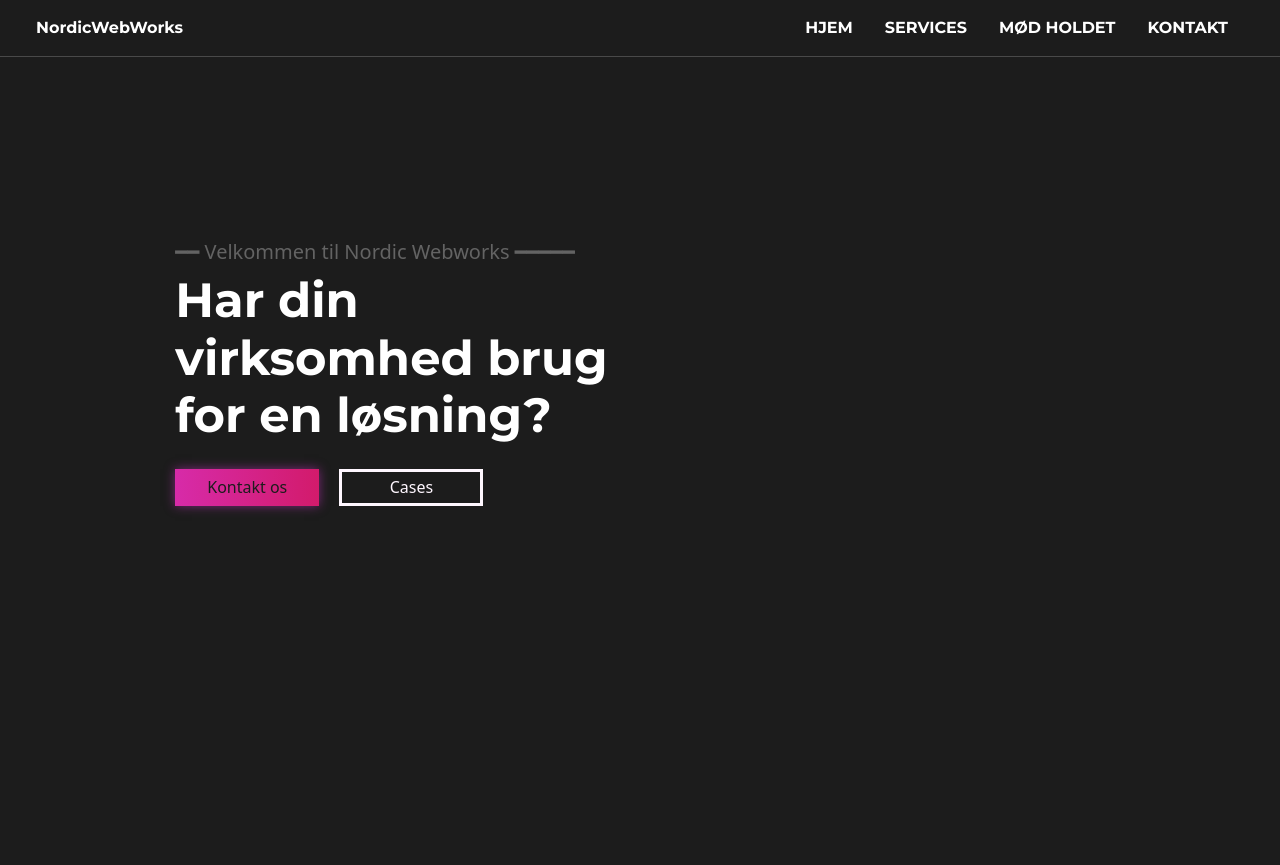
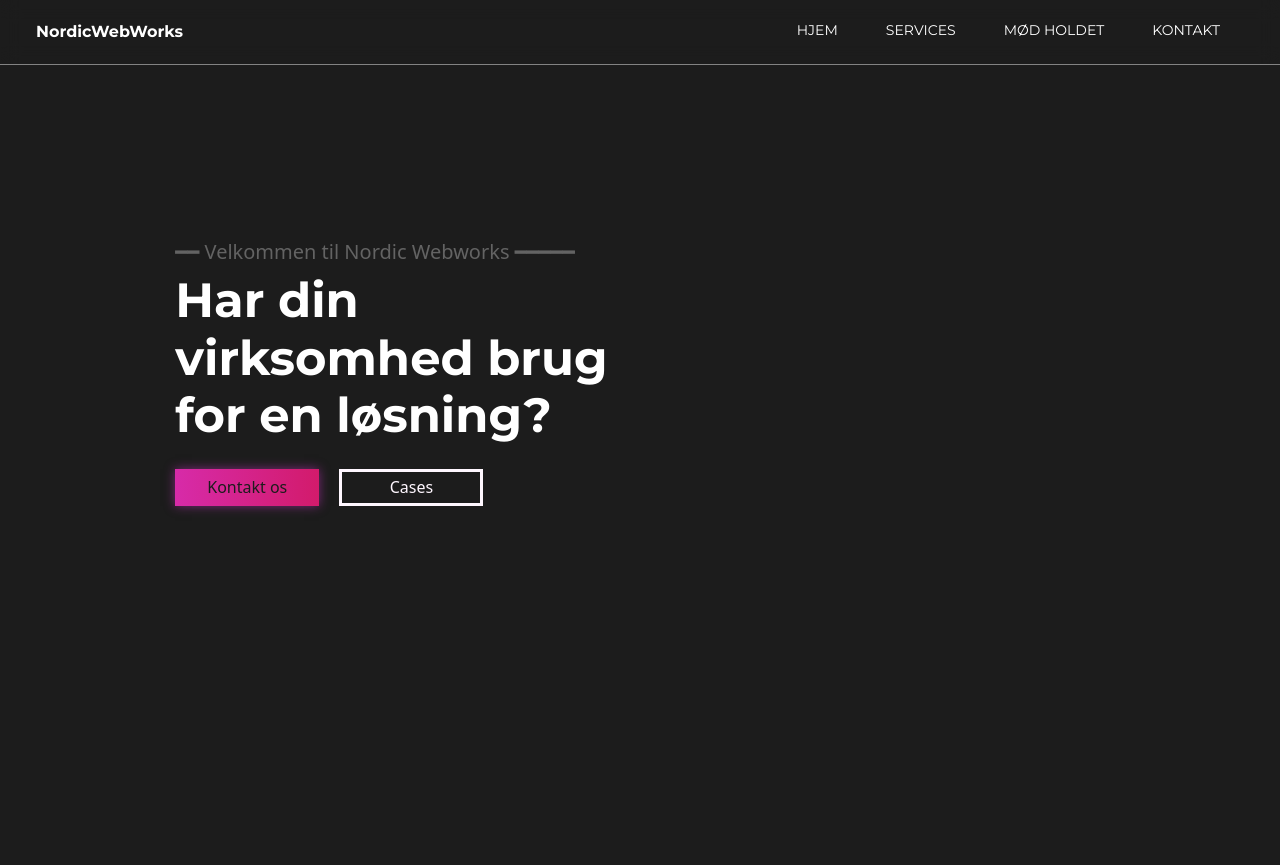
Before and after one commit to Arnsdorf/NordicWebWorks, a PHP site: page / in a window 1280 px wide. Before the commit the page ends 512 px from the top, so only its background shows below. Run offline with PHP 8.4, Linux system fonts and the light colour scheme; some libraries are stand-ins or nearby versions.

Commit message:
Navbar 1.7 og Mød Holdet 1.0

```diff
--- a/css/styles.scss
+++ b/css/styles.scss
@@ -18,7 +18,7 @@ $theme-colors: map-merge($theme-colors, $custom-colors);
 @import "bootstrapComponents";
 
 body{
-	background-color: #2d2d2d;
+	background-color: #1c1c1c;
 }
 
 // 5. Du kan lave styling her...
@@ -176,9 +176,7 @@ font-size: 0.8rem;
 	height: 30px;
 }
 
-.bg-nav{
-	background-color: #1c1c1c;
-}
+
 
 .border-bottom-gray {
 	border-bottom: 1px solid #838383; /* #ccc er en lysegrå farve */
@@ -187,10 +185,12 @@ font-size: 0.8rem;
 	transition: opacity 0.5s ease-in-out, top 0.5s ease-in-out;
 	position: sticky;
 	top: 0;
-	z-index: 1;
 	opacity: 1;
 	font-family: "Montserrat", sans-serif;
+	backdrop-filter: blur(10px);
+	z-index: 4;
 }
+
 
 /* Navbar hidden state */
 .navbar.hidden {
@@ -198,8 +198,38 @@ font-size: 0.8rem;
 	top: -60px; /* Juster højden afhængigt af din navbar's højde */
 }
 
-.navbar-blur {
-	backdrop-filter: blur(10px); /* Apply the blur effect */
-	-webkit-backdrop-filter: blur(10px); /* For Safari */
-	border-bottom: 1px solid rgba(255, 255, 255, 0.2); /* Optional: adds a subtle border for better visibility */
+.nav-link{
+	font-size: 14px;
 }
+
+
+.nav-link {
+	position: relative;
+	color: white; /* Default text color */
+	z-index: 1; /* Ensure the text is above the background */
+	overflow: hidden; /* Ensure background doesn't spill out */
+	display: inline-block; /* Needed for the clip-path effect */
+	transition: color 300ms ease; /* Transition for text color */
+}
+
+.nav-link::after {
+	content: '';
+	position: absolute;
+	top: 0;
+	left: 0;
+	width: 100%;
+	height: 100%;
+	background: #fff7ff; /* Hover background color */
+	z-index: -1; /* Place the background behind the text */
+	clip-path: polygon(0 0, 0 0, 0 100%, 0 100%); /* Start off-screen */
+	transition: clip-path 300ms ease; /* Transition for background */
+}
+
+.nav-link:hover::after {
+	clip-path: polygon(0 0, 100% 0, 100% 100%, 0 100%); /* Expand to cover the full element */
+}
+
+.nav-link:hover {
+	color: #1c1c1c !important; /* Change the text color to black on hover */
+	transition-delay: 0s; /* Optional: synchronize color change with background */
+}
--- a/includes/header.php
+++ b/includes/header.php
@@ -6,51 +6,43 @@ require "settings/init.php";
 <html lang="da">
 <head>
     <meta charset="utf-8">
-
     <title>NWW</title>
 
     <link rel="preconnect" href="https://fonts.googleapis.com">
     <link rel="preconnect" href="https://fonts.gstatic.com" crossorigin>
     <link href="https://fonts.googleapis.com/css2?family=Manrope:wght@200..800&family=Montserrat:ital,wght@0,100..900;1,100..900&family=Poppins:wght@300&family=Work+Sans:ital,wght@0,100..900;1,100..900&display=swap" rel="stylesheet">
 
-    <link rel="preconnect" href="https://fonts.googleapis.com">
-    <link rel="preconnect" href="https://fonts.gstatic.com" crossorigin>
-    <link href="https://fonts.googleapis.com/css2?family=Montserrat:ital,wght@0,100..900;1,100..900&display=swap" rel="stylesheet">
-
-    <meta name="robots" content="All">
-    <meta name="author" content="Udgiver">
-    <meta name="copyright" content="Information om copyright">
-
+    <meta name="viewport" content="width=device-width, initial-scale=1">
     <link href="css/styles.css" rel="stylesheet" type="text/css">
-
-    <meta name="viewport" content="width=device-width, initial-scale=1">
 </head>
 
 <body>
 
-
 <!-- Navbar -->
-<nav class="navbar navbar-expand-md bg-nav border-bottom-gray z-1 navbar-blur">
+<nav class="navbar navbar-expand-md bg-nav border-bottom-gray navbar-blur">
     <div class="container-fluid">
-        <a class="text-white fw-bold ms-md-4 d-flex align-items-center" href="index.php">NordicWebWorks<i class="ms-2 text-white"></i></a>
+        <a class="text-white fw-bold ms-md-4 d-flex align-items-center" href="index.php">NordicWebWorks<i class="ms-3 text-white"></i></a>
         <button class="navbar-toggler p-0 border-0" type="button" data-bs-toggle="collapse" data-bs-target="#navbarNav" aria-controls="navbarNav" aria-expanded="false" aria-label="Toggle navigation">
             <span class="navbar-toggler-icon"></span>
         </button>
-        <div class="collapse navbar-collapse text-center justify-content-end" id="navbarNav">
+        <div class="collapse navbar-collapse text-center align-items-center justify-content-end" id="navbarNav">
             <ul class="navbar-nav ms-auto align-items-center mx-md-4">
                 <li class="nav-item">
-                    <a class="nav-link text-white mx-2" href="index.php"><span class="fw-bold">HJEM</span></a>
+                    <a class="nav-link text-white mt-1 mx-3" href="index.php"><span class="">HJEM</span></a>
                 </li>
                 <li class="nav-item">
-                    <a class="nav-link text-white mx-2" href=""><span class="fw-bold">SERVICES</span></a>
+                    <a class="nav-link text-white mt-1 mx-3" href=""><span class="">SERVICES</span></a>
                 </li>
                 <li class="nav-item">
-                    <a class="nav-link text-white mx-2" href="moedholdet.php"><span class="fw-bold">MØD HOLDET</span></a>
+                    <a class="nav-link text-white mt-1 mx-3" href="moedholdet.php"><span class="">MØD HOLDET</span></a>
                 </li>
                 <li class="nav-item">
-                    <a class="nav-link text-white mx-2" href=""><span class="fw-bold">KONTAKT</span></a>
+                    <a class="nav-link text-white mt-1 mx-3" href=""><span class="">KONTAKT</span></a>
                 </li>
             </ul>
         </div>
     </div>
 </nav>
+
+</body>
+</html>
```
Also changed, not shown: css/styles.css, 1 other file.
